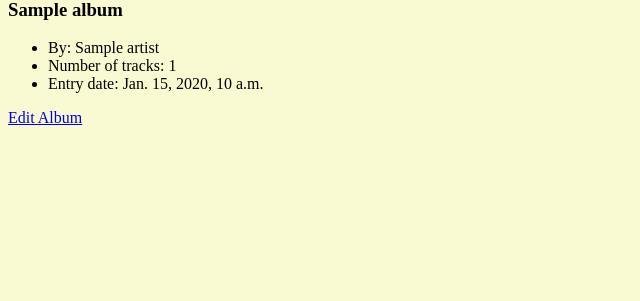
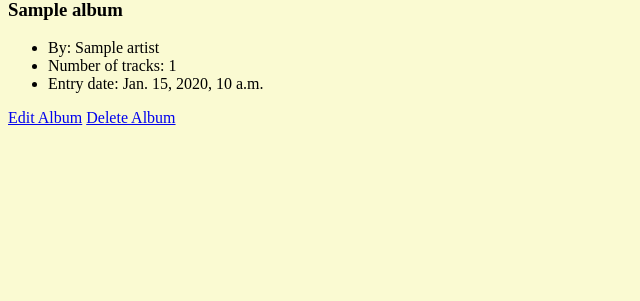
Before and after one commit to Momentum-Team-20/django-music-jmatthews64, a Django app: page /album/1 in a window 1280 px wide. Shown: the part 179-480 px from the top of the page, without its empty margins (0-640 px from the left). Run offline with Django 4.2, Linux system fonts and the light colour scheme; tables that the repository leaves empty hold one stand-in row (values such as "Sample post").

Commit message:
Finished delete album method

```diff
--- a/music/templates/album_details.html
+++ b/music/templates/album_details.html
@@ -9,4 +9,5 @@
         <li>Entry date: {{ album.created_at }}</li>
     </ul>
     <a href="{% url 'edit-album' pk=album.pk %}">Edit Album</a>
+    <a href="{% url 'delete-album' pk=album.pk %}">Delete Album</a>
 {% endblock %}
--- a/music/urls.py
+++ b/music/urls.py
@@ -9,4 +9,5 @@ urlpatterns = [
     path('artists/new-artist', views.add_new_artist, name='new-artist'),
     path('album/<int:pk>/edit', views.edit_album, name='edit-album'),
     path('artist/<int:pk>', views.artist_details, name='artist-details'),
+    path('album/<int:pk>/delete', views.delete_album, name='delete-album'),
 ]
--- a/music/views.py
+++ b/music/views.py
@@ -63,3 +63,16 @@ def edit_album(request, pk):
     else:
         form = AlbumForm(instance=album)
     return render(request, 'edit_album.html', {'form': form})
+
+
+def delete_album(request, pk):
+    album = get_object_or_404(Album, pk=pk)
+    if request.method == 'POST':
+        form = AlbumForm(request.POST, instance=album)
+        if form.is_valid():
+            album = form.save(commit=False)
+            album.delete()
+            return redirect('home',)
+    else:
+        form = AlbumForm(instance=album)
+    return render(request, 'delete_album.html', {'form': form})
```
Also changed, not shown: music/templates/delete_album.html (added, +12 -0 lines).
